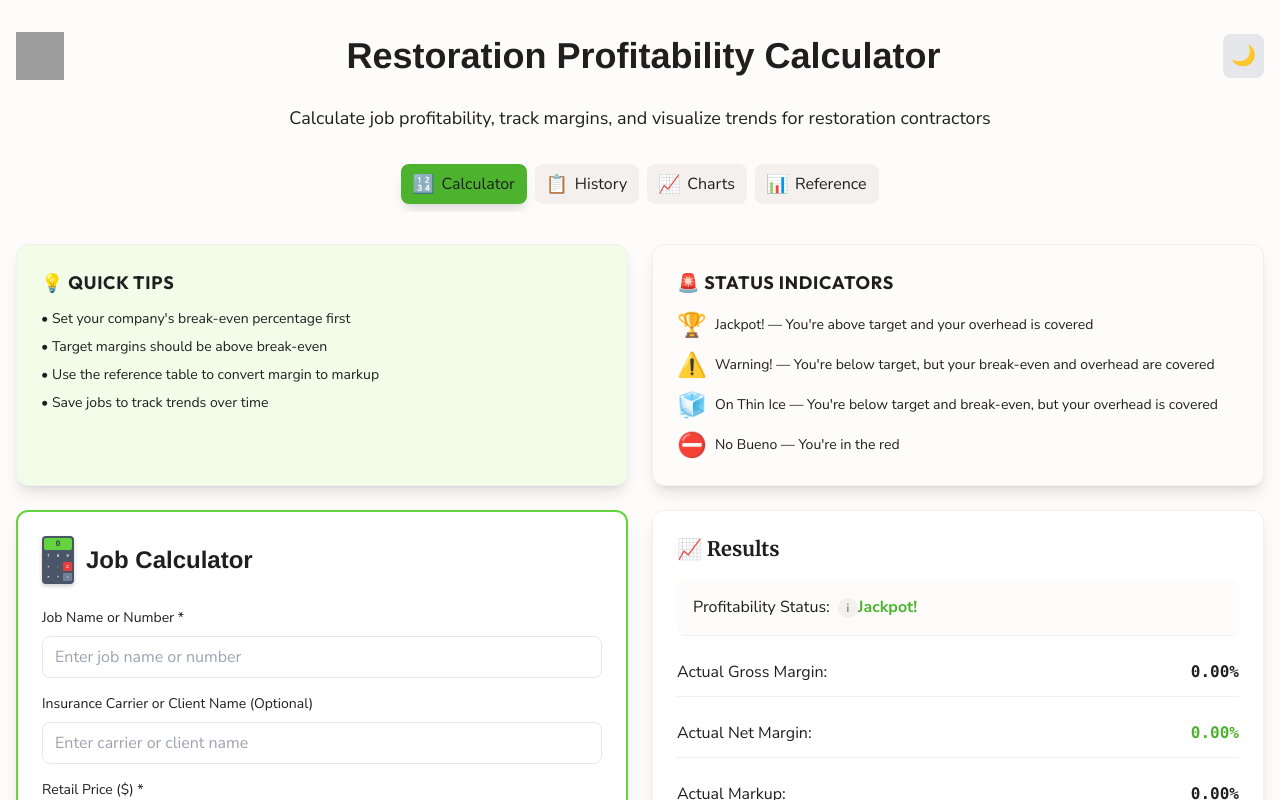
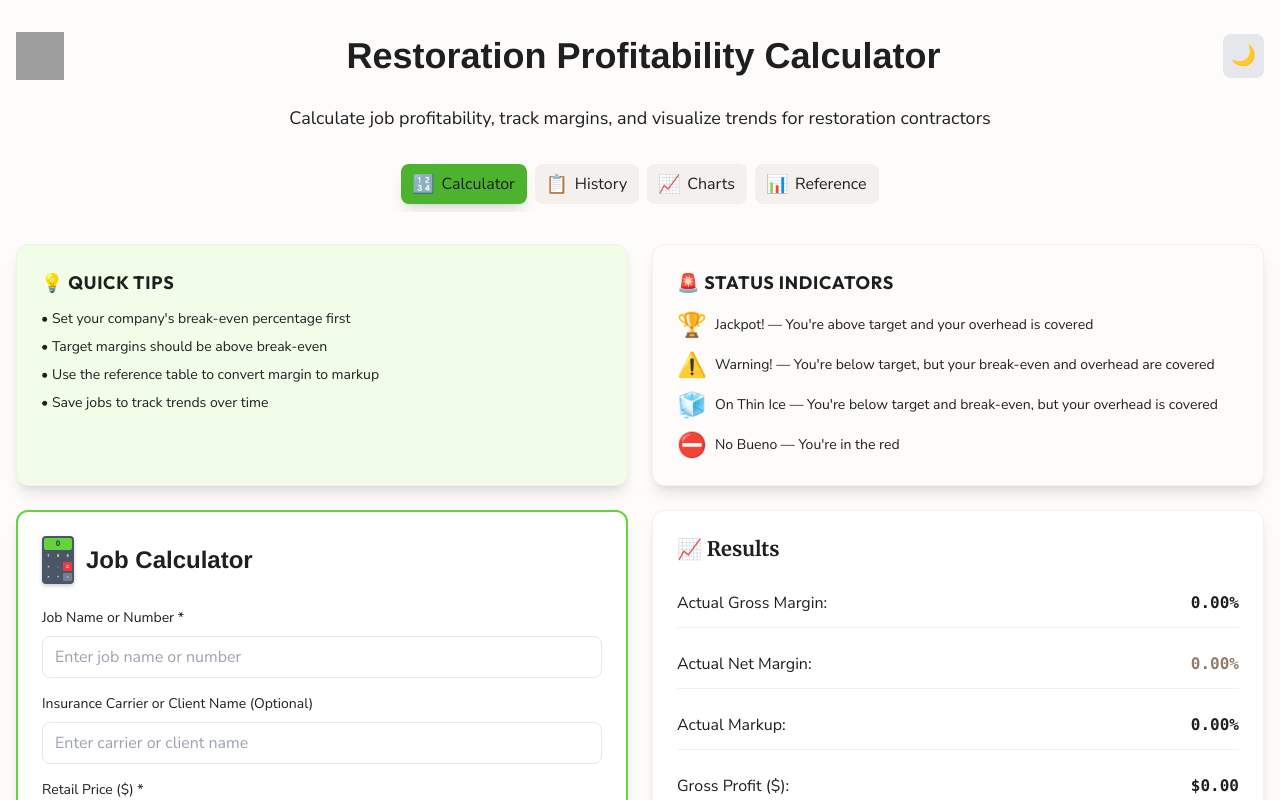
Before and after one commit to KayFernPR/Division-Calculator, a React (Vite) app: page / in a window 1280 px wide. Shown: the top 800 px of the page. Built offline with nearby package versions, Linux system fonts and the light colour scheme; grey boxes are pictures that could not be loaded.

Commit message:
Remove default status round 2

```diff
--- a/src/components/Calculator.jsx
+++ b/src/components/Calculator.jsx
@@ -111,12 +111,15 @@ const Calculator = ({ onAddJob }) => {
     const revenueNeededCurrent = profitShortfall > 0 && actualNetMargin > 0 ? profitShortfall / (actualNetMargin / 100) : 0
 
     // Determine profitability status based on NET margin and overhead coverage
+    // Only calculate status if we have meaningful data (retail price > 0)
+    let profitabilityStatus = 'neutral'
+    const coversOverhead = overheadCostDollars <= 0 || netProfit >= 0
+
+    if (retailPrice > 0) {
       // Jackpot! (green): above target net margin, above break-even, and overhead is covered
       // Warning! (yellow): below target net margin but above break-even and overhead is covered
       // On Thin Ice (orange): below target net margin, below break-even, but overhead is covered
       // No Bueno (red): below everything (not covering overhead or negative margin)
-    let profitabilityStatus = 'neutral'
-    const coversOverhead = overheadCostDollars <= 0 || netProfit >= 0
       if (actualNetMargin >= targetNetMargin && actualNetMargin >= breakEvenPercent && coversOverhead) {
         profitabilityStatus = 'jackpot'
       } else if (actualNetMargin < targetNetMargin && actualNetMargin >= breakEvenPercent && coversOverhead) {
@@ -125,6 +128,7 @@ const Calculator = ({ onAddJob }) => {
         profitabilityStatus = 'thin'
       } else {
         profitabilityStatus = 'no-bueno'
+      }
     }
 
     setResults({
```
Lines whose indentation alone changed are shown as unchanged.
